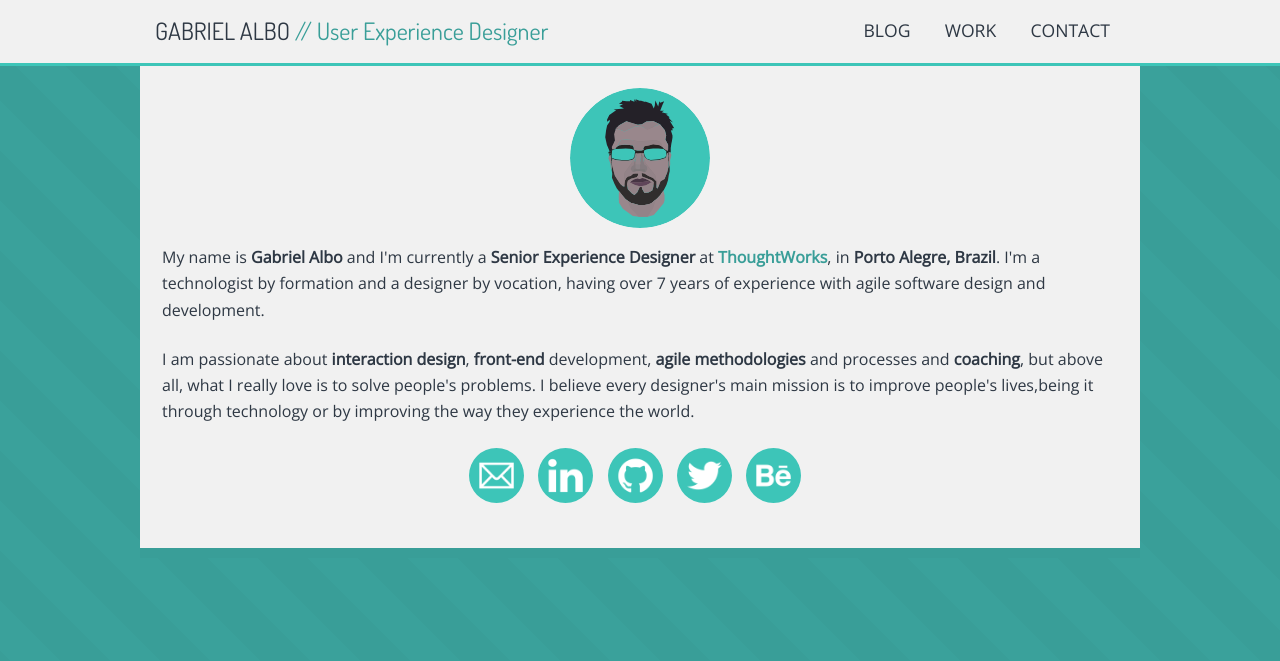
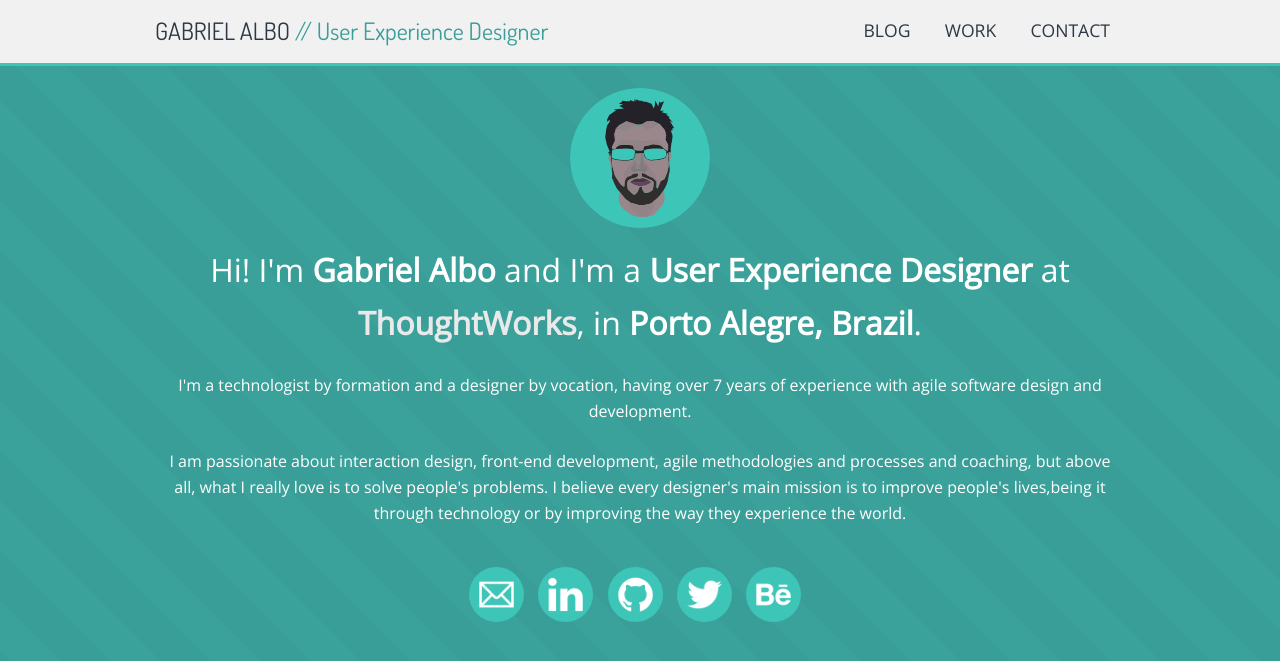
Before and after one commit to albogabriel/gabrielalbo.com, a Jekyll site: the page built from index.html, in a window 1280 px wide. Shown: the top 661 px of the page. Built offline with Jekyll 4.4.1, drawn with Linux system fonts in a browser that asks for light colours; Markdown is read by kramdown in place of the engine named in the settings.

Commit message:
Formatting main page

```diff
--- a/css/screen.scss
+++ b/css/screen.scss
@@ -290,7 +290,7 @@
     -moz-border-radius: 70px;
 
     &:hover {
-      $scale: 1.3;
+      $scale: 1.2;
       -webkit-transition-duration: 0.5s;
 
       transform:scale($scale);
@@ -303,9 +303,21 @@
 }
 
 .page-container {
-  background-color: $light-header-background;
   padding: 22px;
-  border-bottom: 10px solid $darker-green;
+  text-align: center;
+  color: white;
+
+  p:first-child {
+    font-size: 2em;
+  }
+
+  a {
+    color: darken($light-header-background, 3);
+  }
+
+  a:visited {
+    color: darken($light-header-background, 5);
+  }
 }
 
 /* line 231, ../_sass/screen.scss */
@@ -361,6 +373,7 @@
 
 p.contact-icons-container {
   text-align: center;
+  margin-top: 40px;
 }
 
 .contact-icon {
--- a/index.html
+++ b/index.html
@@ -10,10 +10,14 @@
 			</div><br>
 		<span>
 		<p>
-			My name is <b>Gabriel Albo</b> and I'm currently a <b>Senior Experience Designer</b> at <a href="http://www.thoughtworks.com"><b>ThoughtWorks</b></a>, in <b>Porto Alegre, Brazil</b>. I'm a technologist by formation and a designer by vocation, having over 7 years of experience with agile software design and development.
+			Hi! I'm <b>Gabriel Albo</b> and I'm a <b>User Experience Designer</b> at <a href="http://www.thoughtworks.com"><b>ThoughtWorks</b></a>, in <b>Porto Alegre, Brazil</b>.
+		</p>
+
+		<p>
+			I'm a technologist by formation and a designer by vocation, having over 7 years of experience with agile software design and development.
 		</p>
 		<p>
-			I am passionate about <b>interaction design</b>, <b>front-end</b> development, <b>agile methodologies</b> and processes and <b>coaching</b>, but above all, what I really love is to solve people's problems. I believe every designer's main mission is to improve people's lives,being it through technology or by improving the way they experience the world.
+			I am passionate about interaction design, front-end development, agile methodologies and processes and coaching, but above all, what I really love is to solve people's problems. I believe every designer's main mission is to improve people's lives,being it through technology or by improving the way they experience the world.
 		</p>
 		<p class="contact-icons-container">
 			<a href="https://mail.google.com/mail?view=cm&tf=0&to=gabriel@albo.com.br">
```
